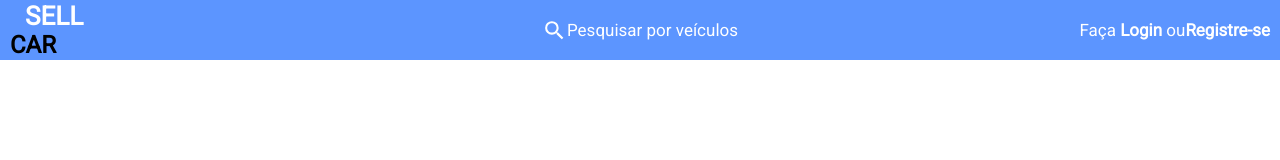
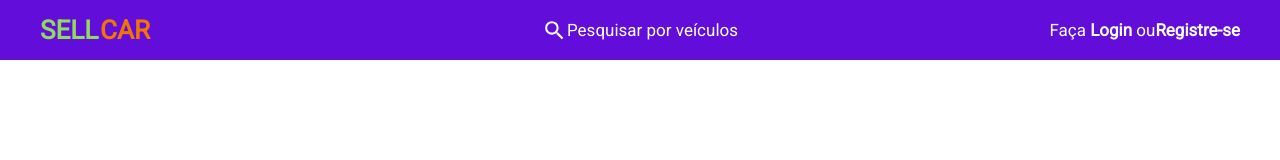
Before and after one commit to PLSR12/SellCar-WebApp, a React (Create React App) app: page / in a window 1280 px wide. Shown: the top 160 px of the page. Built offline with nearby package versions, Linux system fonts and the light colour scheme; no server answers.

Commit message:
[*] changed background and updated style title

```diff
--- a/src/components/Organisms/Header/styles.ts
+++ b/src/components/Organisms/Header/styles.ts
@@ -6,19 +6,28 @@ export const Container = styled.div`
   height: 60px;
   padding: 0 10px;
   overflow: auto;
-  background: #5c95ff;
+  background: #620dd9;
   display: grid;
   grid-template-columns: 1fr 1fr 1fr;
   align-items: center;
-
   border: none;
   outline: none;
 
-  h1 {
-    font-size: 26px;
-    cursor: pointer;
-    color: #fff;
-    margin-left: 15px;
+  .title-container {
+    display: grid;
+    grid-template-columns: 60px 50px;
+    margin-left: 30px;
+
+    h1 {
+      font-size: 26px;
+      cursor: pointer;
+      color: #92d95f;
+    }
+    h2 {
+      font-size: 26px;
+      cursor: pointer;
+      color: #f27405;
+    }
   }
 `
 
@@ -72,6 +81,7 @@ export const LogoutIcon = styled(MdLogout)`
 `
 
 export const ContainerText = styled.div`
+  margin-right: 30px;
   display: flex;
   color: #fff;
   align-items: center;
@@ -126,7 +136,7 @@ export const ModalUser = styled.div`
   top: 59px;
   right: 0;
   position: absolute;
-  background-color: #5c95ff;
+  background-color: #620dd9;
   animation: slideYModal 500ms;
   animation-direction: alternate;
   overflow: hidden;
@@ -165,7 +175,7 @@ export const Ul = styled.ul`
     transition: all 150ms;
 
     &:hover {
-      background-color: #5c95cc;
+      background-color: #f27405;
     }
   }
 `
```
